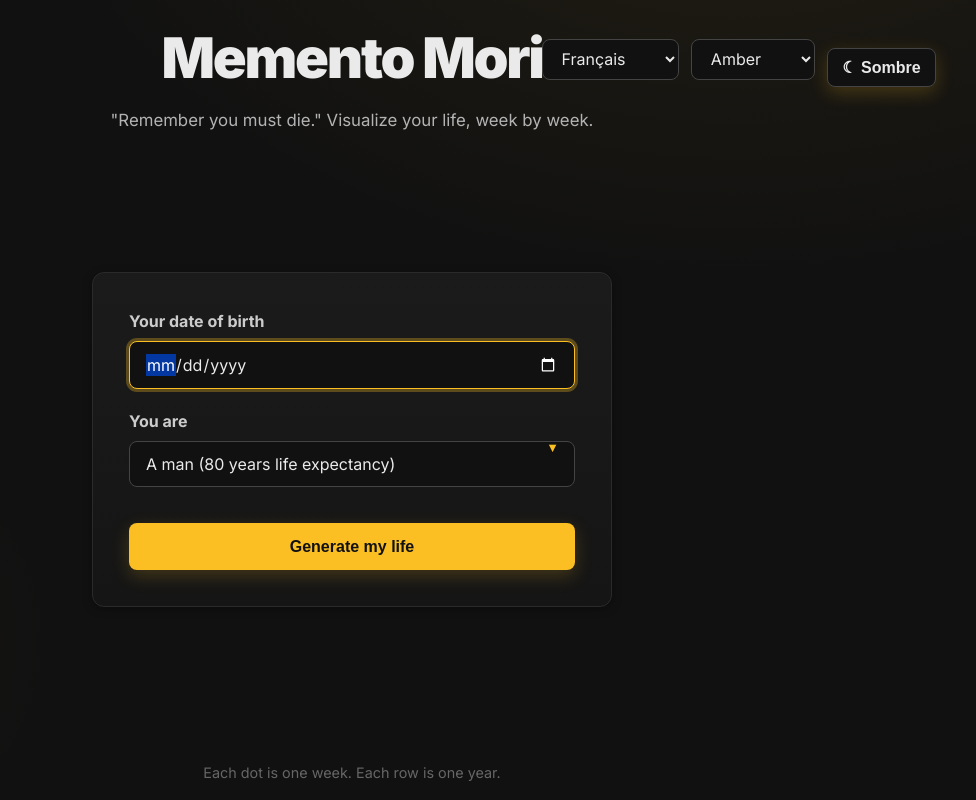
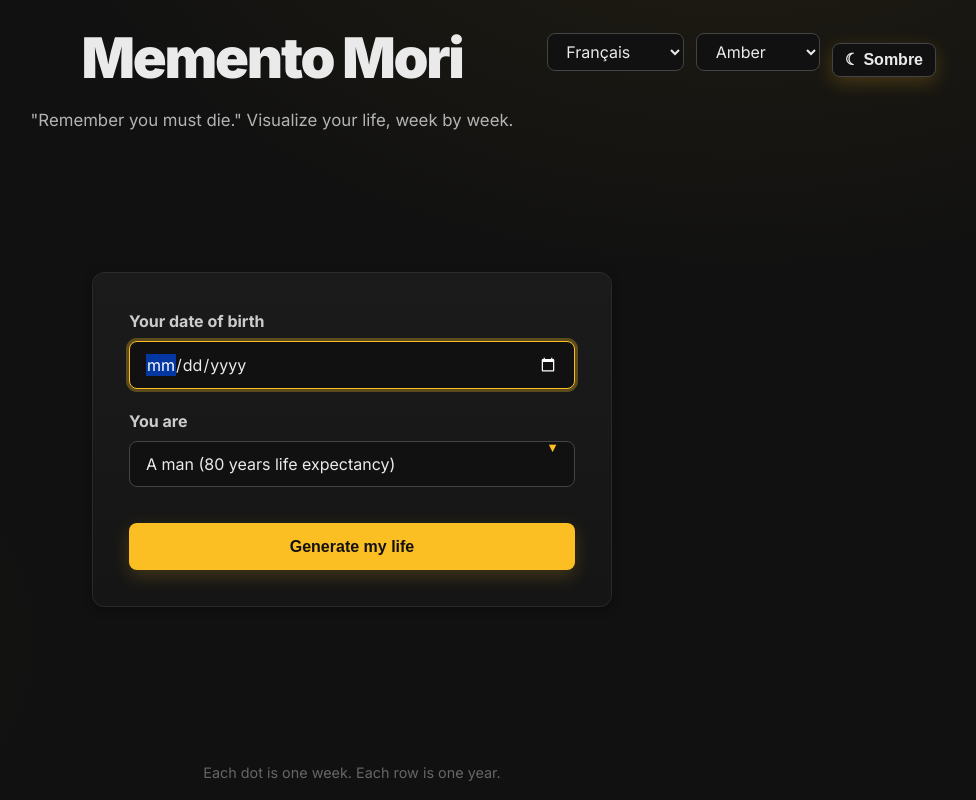
Before and after one commit to valentinBoch/memento-mori, a React (Vite) app in the folder frontend/: page / in a window 1280 px wide. Shown: the whole page, without its empty margins (288-1264 px from the left). Built offline with nearby package versions, Linux system fonts and the light colour scheme.

Commit message:
Modification du CSS

```diff
--- a/frontend/src/App.css
+++ b/frontend/src/App.css
@@ -84,7 +84,10 @@ footer {
   flex-shrink: 0;
 }
 
+
 header { position: relative; }
+
+.header-text { padding-right: 10rem; }
 
 header h1 {
   font-size: clamp(2rem, 5vw, 3.5rem);
@@ -109,31 +112,42 @@ header h1 {
   gap: .75rem;
   align-items: center;
   justify-content: flex-end;
-  flex-wrap: wrap;
-  z-index: 100; /* above header text */
+  flex-wrap: nowrap;
+  white-space: nowrap;
+  height: 40px;
+  z-index: 100;
 }
 
 .toolbar .control select {
-  padding: 0.55rem 2.25rem 0.55rem 0.9rem;
+  padding: 0 2.25rem 0 0.9rem;
   background: var(--bg-color);
   border: 1px solid var(--secondary-color);
   border-radius: var(--radius-sm);
   color: var(--text-color);
   font: inherit;
+  height: 38px;
+  line-height: 38px;
 }
 
 .theme-toggle {
-  padding: 0.55rem 0.9rem;
   background: var(--bg-color);
   border: 1px solid var(--secondary-color);
   border-radius: var(--radius-sm);
   color: var(--text-color);
   font-weight: 700;
+  height: 34px;
+  display: inline-flex;
+  align-items: center;
+  line-height: 34px;
+  padding: 0 0.75rem;
 }
 
 .theme-toggle:hover {
   border-color: #6a6a6a;
 }
+
+.toolbar .theme-toggle:hover { transform: none; border-color: #6a6a6a; }
+.toolbar button:hover { transform: none; }
 
 main {
   flex-grow: 1;
@@ -536,7 +550,11 @@ footer {
     top: 0.5rem;
     right: 0.5rem;
     gap: .5rem;
+    flex-wrap: wrap;
+    height: auto;
   }
+
+  .header-text { padding-right: 0; }
 }
 
 /* Utility */
@@ -551,3 +569,12 @@ footer {
   white-space: nowrap;
   border: 0;
 }
+
+/* Set default accent to teal */
+:root {
+  --primary-color: #14b8a6;
+  --primary-hover: #0ea89a;
+  --ring: rgba(20, 184, 166, 0.45);
+  --selection-bg: rgba(20, 184, 166, 0.3);
+  --primary-shadow: rgba(20, 184, 166, 0.2);
+}
```
